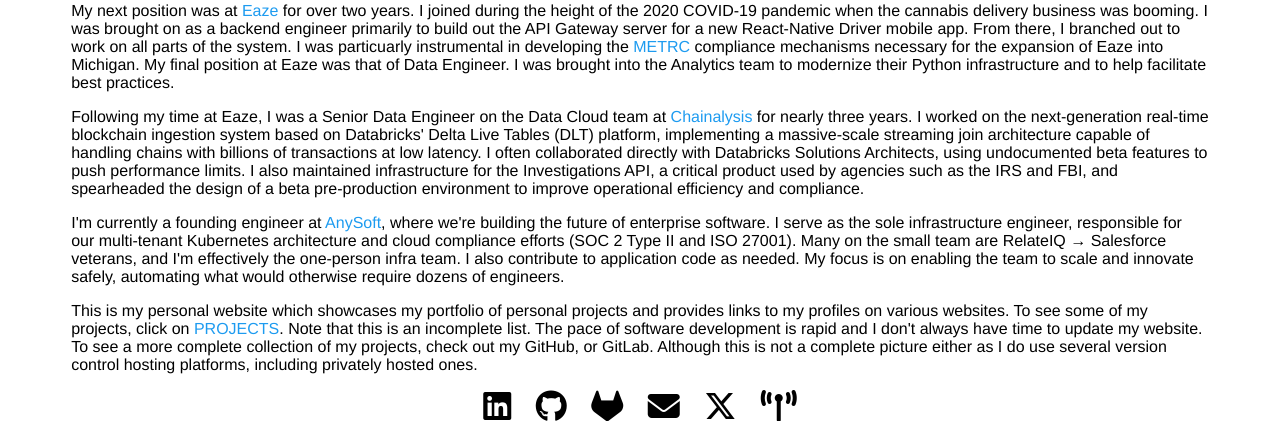
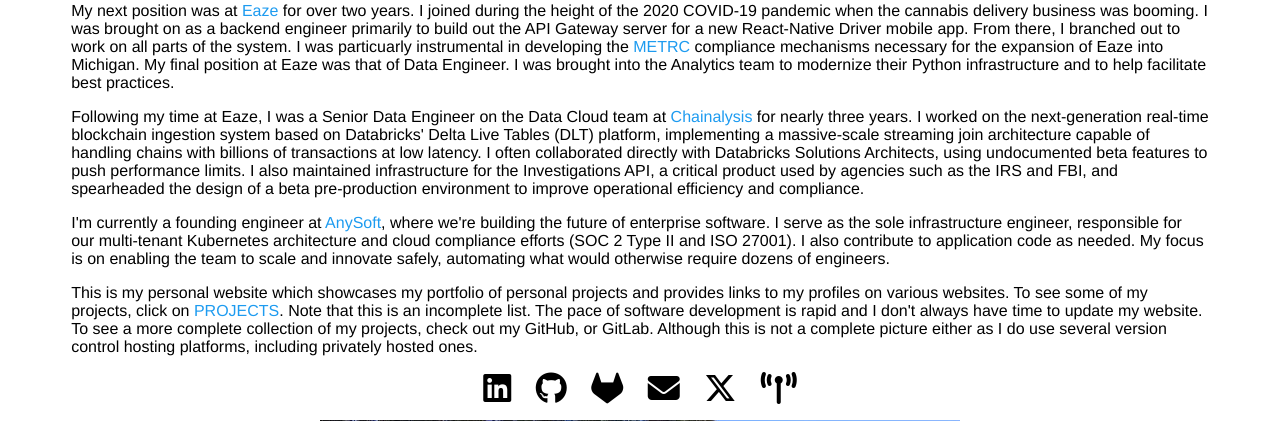
Before and after one commit to ehickox/hickoxyz, a Flask app: page /about in a window 1280 px wide. Shown: the part 447-868 px from the top of the page. Run offline with Flask 3, Linux system fonts and the light colour scheme.

Commit message:
chore: copy

```diff
--- a/app/templates/about.html
+++ b/app/templates/about.html
@@ -44,8 +44,7 @@
 </p>
 <p class="margined">
   I'm currently a founding engineer at <a href="https://anysoft.app">AnySoft</a>, where we're building the future of enterprise software.
-  I serve as the sole infrastructure engineer, responsible for our multi-tenant Kubernetes architecture and cloud compliance efforts (SOC 2 Type II and ISO 27001).
-  Many on the small team are RelateIQ → Salesforce veterans, and I'm effectively the one-person infra team. I also contribute to application code as needed.
+  I serve as the sole infrastructure engineer, responsible for our multi-tenant Kubernetes architecture and cloud compliance efforts (SOC 2 Type II and ISO 27001). I also contribute to application code as needed.
   My focus is on enabling the team to scale and innovate safely, automating what would otherwise require dozens of engineers.
 </p>
 <p class="margined">
```
